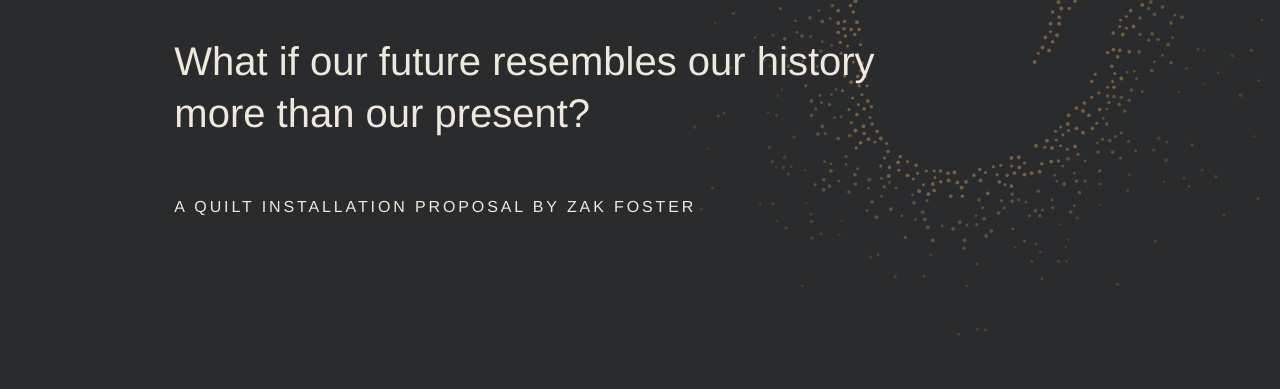
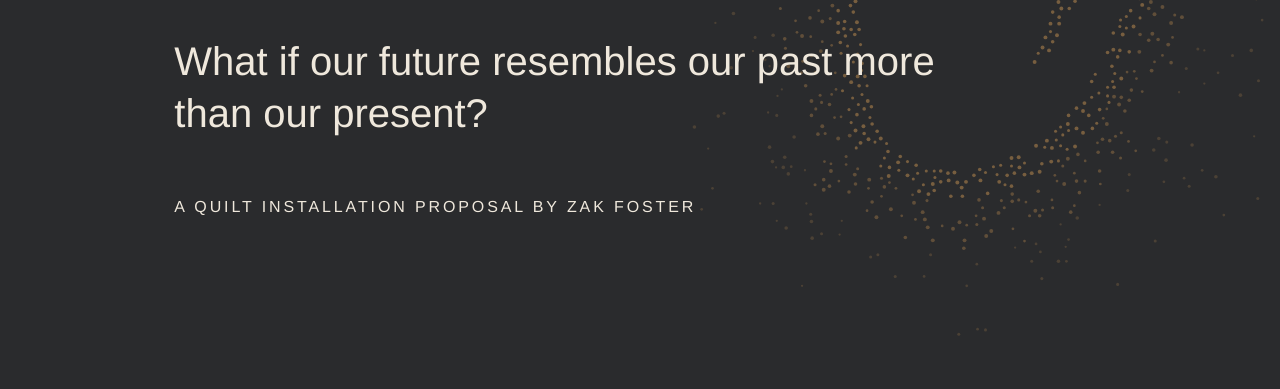
Before and after one commit to zakfoster921/grotto, a plain HTML site: page index.html in a window 1280 px wide. Shown: the part 411-800 px from the top of the page. Drawn offline with Linux system fonts and the light colour scheme.

Commit message:
Hero: history -> past
Co-Authored-By: Claude Sonnet 5.5 <noreply@anthropic.com>
Claude-Session: https://claude.ai/code/session_01RMnPCrtHj62XByH61jJxP8

```diff
--- a/index.html
+++ b/index.html
@@ -2,7 +2,7 @@
 <html lang="en"><head><meta charset="utf-8">
 <meta name="viewport" content="width=device-width,initial-scale=1">
 <title>Sewanee Cove Grottos — a quilt installation proposal by Zak Foster</title>
-<meta name="description" content="What if our future resembles our history more than our present? A quilt installation proposal.">
+<meta name="description" content="What if our future resembles our past more than our present? A quilt installation proposal.">
 <style>
 :root{--bg:#2A2B2D;--ink:#EFE8DC;--mute:#B8AE9F;--ochre:#C28F52;--line:#4A4B4E}
 *{box-sizing:border-box;margin:0;padding:0}
@@ -64,7 +64,7 @@ footer{border-top:1px solid var(--line);padding:48px 0;color:var(--mute);font-si
 
 <section class="hero"><svg class="deco" viewBox="0 0 1080 1080" aria-hidden="true"><use href="#hp"/></svg>
 <div class="wrap" style="position:relative"><h1>SEWANEE COVE<br>GROTTOS</h1>
-<p class="sub">What if our future resembles our history more than our present?</p>
+<p class="sub">What if our future resembles our past more than our present?</p>
 <p class="by">A QUILT INSTALLATION PROPOSAL BY ZAK FOSTER</p></div></section>
 
 <section><svg class="bg" viewBox="0 0 1080 1080" style="left:-6%;top:50%" aria-hidden="true"><use href="#hp"/></svg><div class="wrap">
```
